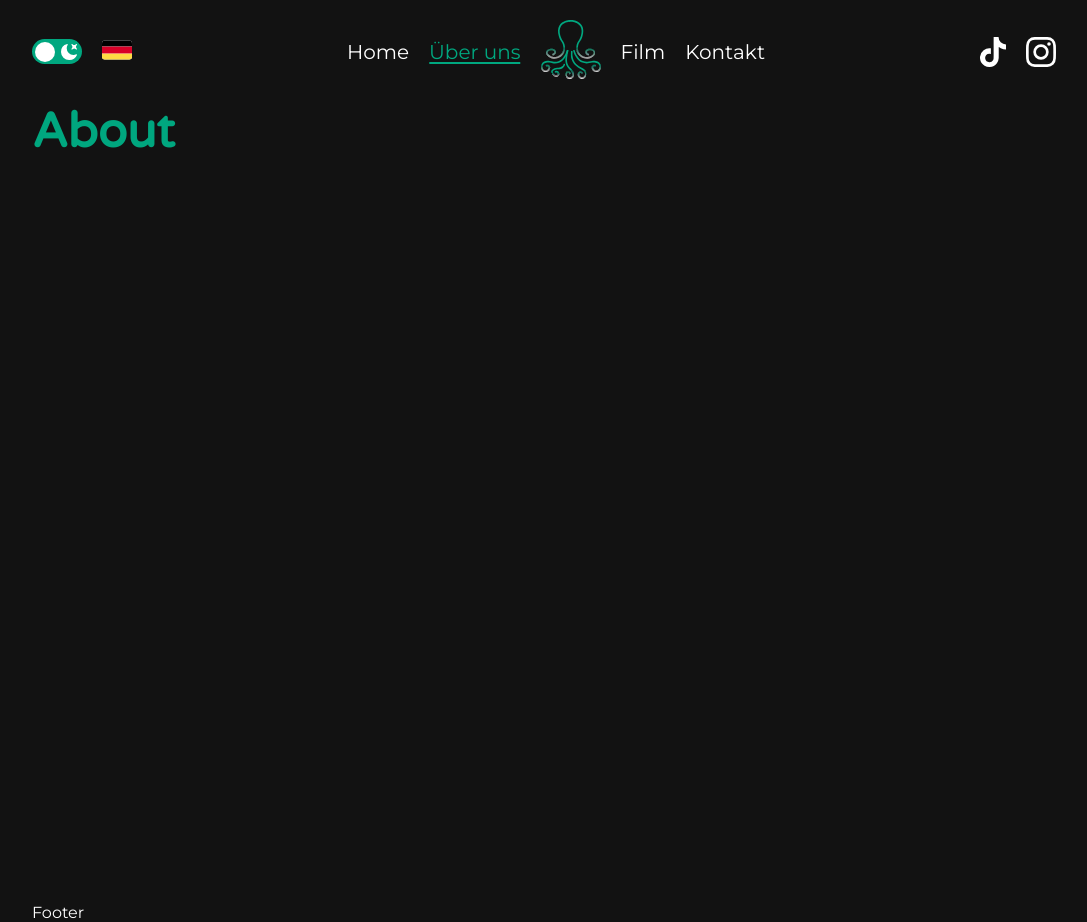
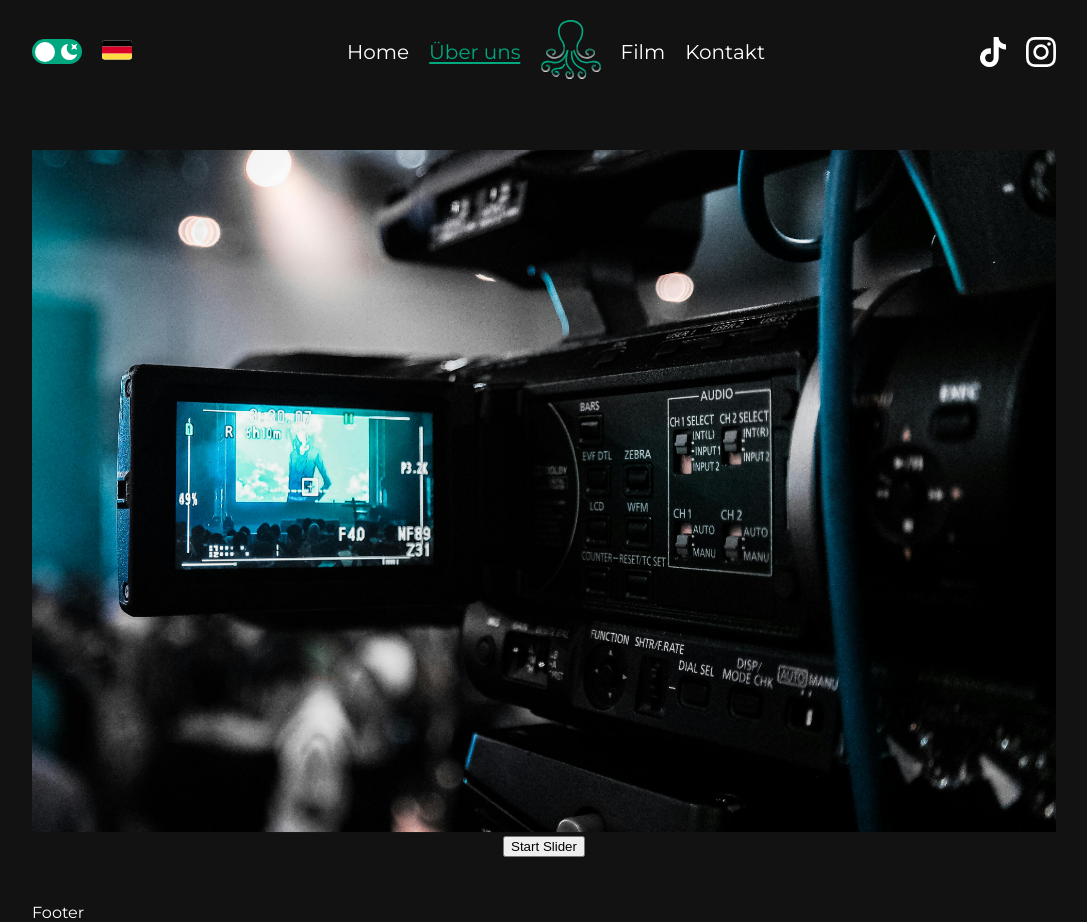
Before and after one commit to sdarby1/OctoClick-Website, a React (Create React App) app: page /about in a window 1280 px wide. Shown: the whole page, without its empty margins (96-1183 px from the left). Built offline with nearby package versions, Linux system fonts and the light colour scheme.

Commit message:
info graphic

```diff
--- a/src/components/ExpandableText.js
+++ b/src/components/ExpandableText.js
@@ -1,23 +1,24 @@
 import React, { useState } from 'react';
 import { motion } from 'framer-motion';
-import { useTranslation } from 'react-i18next'; // Importiere die Hook von react-i18next
+import { useTranslation } from 'react-i18next';
 
-
-const ExpandableText = ({ title, content, initialVisible = false }) => {
-  const { t } = useTranslation(); // Initialisiere die Übersetzungsfunktion
+const ExpandableText = ({ title, content, initialVisible = false, onToggle }) => {
+  const { t } = useTranslation();
   const [isVisible, setIsVisible] = useState(initialVisible);
 
   const toggleVisibility = () => {
-    setIsVisible(!isVisible);
+    const newVisibility = !isVisible;
+    setIsVisible(newVisibility);
+    onToggle(newVisibility); // Inform the parent component about the visibility change
   };
 
   const containerVariants = {
     hidden: {
-      y: '0%', // Startet zentriert
+      y: '0%',
       opacity: 1
     },
     visible: {
-      y: '-10%', // Bewegt sich nur leicht nach oben
+      y: '-10%',
       opacity: 1,
       transition: {
         y: { duration: 0.5 },
@@ -35,7 +36,7 @@ const ExpandableText = ({ title, content, initialVisible = false }) => {
     },
     visible: {
       opacity: 1,
-      maxHeight: '200px', // Angenommene Höhe, anpassen nach Bedarf
+      maxHeight: '200px',
       overflow: 'visible',
       transition: { duration: 0.5 }
     }
--- a/src/components/InfoSection.js
+++ b/src/components/InfoSection.js
@@ -1,9 +1,26 @@
-import React from 'react';
+import React, { useState, useEffect } from 'react';
 import { motion } from 'framer-motion';
 import useScrollAnimation from '../hooks/UseScrollAnimation';
 import ExpandableText from './ExpandableText';
 import { useTranslation } from 'react-i18next';
+import ImageSlider from '../hooks/ImageSlider';
+ // Ensure you import the ImageSlider component
 
+const images1 = [
+  './images/slider/static.jpg',
+  './images/slider/slide1.jpg',
+  './images/slider/slide2.jpg',
+  './images/slider/slide3.jpg',
+  // Weitere Bilder hier hinzufügen
+];
+
+const images2 = [
+  './images/slider/static.jpg',
+  './images/slider/slide1.jpg',
+  './images/slider/slide2.jpg',
+  './images/slider/slide3.jpg',
+  // Weitere Bilder hier hinzufügen
+];
 
 const InfoSection = () => {
   const { t } = useTranslation();
@@ -26,34 +43,37 @@ const InfoSection = () => {
   const [ref3, controls3] = useScrollAnimation();
   const [ref4, controls4] = useScrollAnimation();
 
+  const [isSlider1Visible, setIsSlider1Visible] = useState(false);
+  const [isSlider2Visible, setIsSlider2Visible] = useState(false);
 
   return (
     <div>
       <div className="info-section">
-
         <motion.div
           className="info-image-container"
           initial="hidden"
           animate={controls1}
-          custom="right"
+          custom="left"
           variants={sectionVariants}
           ref={ref1}
-        ></motion.div>
+        >
+          <ImageSlider isVisible={isSlider1Visible} images={images1} direction="left" />
+        </motion.div>
 
         <motion.div
           className="info-text-container"
           initial="hidden"
           animate={controls2}
-          custom="left"
+          custom="right"
           variants={sectionVariants}
           ref={ref2}
         >
           <ExpandableText
-          title={t('info-section.title1')}
-          content={t('info-section.desc1')}
+            title={t('info-section.title1')}
+            content={t('info-section.desc1')}
+            onToggle={setIsSlider1Visible}
           />
         </motion.div>
-
       </div>
 
       <div className="info-section">
@@ -65,11 +85,13 @@ const InfoSection = () => {
           variants={sectionVariants}
           ref={ref3}
         >
-            <ExpandableText
-          title={t('info-section.title2')}
-          content={t('info-section.desc2')}
+          <ExpandableText
+            title={t('info-section.title2')}
+            content={t('info-section.desc2')}
+            onToggle={setIsSlider2Visible}
           />
         </motion.div>
+
         <motion.div
           className="info-image-container"
           initial="hidden"
@@ -77,9 +99,10 @@ const InfoSection = () => {
           custom="left"
           variants={sectionVariants}
           ref={ref4}
-        ></motion.div>
+        >
+          <ImageSlider isVisible={isSlider2Visible} images={images2} direction="right" />
+        </motion.div>
       </div>
-
     </div>
   );
 };
--- /dev/null
+++ b/src/hooks/ImageSlider.js
@@ -0,0 +1,23 @@
+import React, { useState, useEffect } from 'react';
+
+const ImageSlider = ({ isVisible, images, direction = 'left' }) => {
+  const [currentImageIndex, setCurrentImageIndex] = useState(0);
+
+  useEffect(() => {
+    let interval;
+    if (isVisible) {
+      interval = setInterval(() => {
+        setCurrentImageIndex((prevIndex) => (prevIndex + 1) % images.length);
+      }, 2000); // Bildwechsel alle 2 Sekunden
+    }
+    return () => clearInterval(interval);
+  }, [isVisible, images.length]);
+
+  return (
+    <div className={`perspective-container ${isVisible ? 'transformed' : ''} ${direction}`}>
+      <img src={images[currentImageIndex]} alt="3D image" />
+    </div>
+  );
+};
+
+export default ImageSlider;
--- a/src/index.js
+++ b/src/index.js
@@ -10,6 +10,7 @@ import './styles/index.css';
 import './styles/home.css';
 import './styles/typo.css';
 import './styles/contact.css';
+import './styles/about.css';
 
 
 
--- a/src/pages/About.js
+++ b/src/pages/About.js
@@ -1,11 +1,41 @@
-import React from 'react';
+import React, { useState, useEffect } from 'react';
 
-const About = () => {
+const images = [
+  './images/slider/static.jpg',
+  './images/slider/slide1.jpg',
+  './images/slider/slide2.jpg',
+  './images/slider/slide3.jpg',
+  // Weitere Bilder hier hinzufügen
+];
+
+function App() {
+  const [isTransformed, setIsTransformed] = useState(false);
+  const [currentImageIndex, setCurrentImageIndex] = useState(0);
+
+  useEffect(() => {
+    let interval;
+    if (isTransformed) {
+      interval = setInterval(() => {
+        setCurrentImageIndex((prevIndex) => (prevIndex + 1) % images.length);
+      }, 2000); // Bildwechsel alle 2 Sekunden
+    }
+    return () => clearInterval(interval);
+  }, [isTransformed]);
+
+  const handleButtonClick = () => {
+    setIsTransformed(!isTransformed);
+  };
+
   return (
-    <div style={{ height: '100vh' }}>
-      <h2>About</h2>
+    <div className="app-container">
+      <div className={`perspective-container ${isTransformed ? 'transformed' : ''}`}>
+        <img src={images[currentImageIndex]} alt="3D image" />
+      </div>
+      <button onClick={handleButtonClick}>
+        {isTransformed ? 'Stop Slider' : 'Start Slider'}
+      </button>
     </div>
   );
 }
 
-export default About;
+export default App;
--- /dev/null
+++ b/src/styles/about.css
@@ -0,0 +1,71 @@
+.app-container {
+    display: flex;
+    flex-direction: column;
+    align-items: center;
+    justify-content: center;
+    height: 100vh;
+  }
+
+  .perspective-container {
+    perspective: 1000px;
+    width: fit-content;
+    overflow: hidden;
+    transition: transform 0.4s ease-in-out;
+  }
+
+  .perspective-container img {
+    transition: transform 1s ease-in-out, opacity 1s ease-in-out;
+    width: 100%;
+    transform: rotateY(0deg) scale(1);
+    opacity: 1; /* Set initial image opacity to 1 */
+    transform-origin: center center; /* Keep transform-origin consistent */
+  }
+
+  .perspective-container.transformed img {
+    opacity: 1;
+  }
+
+  .perspective-container.left.transformed img {
+    transform: rotateY(20deg) scale(1.05);
+    transform-origin: left center;
+  }
+
+  .perspective-container.right.transformed img {
+    transform: rotateY(-20deg) scale(1.05);
+    transform-origin: right center;
+  }
+
+  .info-section {
+    display: flex;
+    justify-content: space-between;
+    margin: 20px 0;
+  }
+
+  .info-text-container, .info-image-container {
+    flex: 1;
+    margin: 0 10px;
+  }
+
+  /* Responsives Design */
+  @media (max-width: 780px) {
+    .info-section {
+      flex-direction: column;
+      align-items: center;
+      margin: 40px 0;
+    }
+
+    .info-text-container,
+    .info-image-container {
+      margin: 20px 0;
+    }
+
+    .hidden.from-left,
+    .hidden.from-right {
+      transform: translateX(-100%);
+    }
+
+    .visible.from-left,
+    .visible.from-right {
+      transform: translateX(0);
+    }
+  }
--- a/src/styles/home.css
+++ b/src/styles/home.css
@@ -30,11 +30,10 @@
 }
 
 .info-image-container {
-  background-image: url("https://images.pexels.com/photos/3379934/pexels-photo-3379934.jpeg?auto=compress&cs=tinysrgb&w=1260&h=750&dpr=2");
   background-size: cover;
   background-position: center center;
-  min-height: 400px;
 }
+
 
 
 .showmore-btn {
@@ -47,19 +46,3 @@
 }
 
 /* Responsives Design */
-@media (max-width: 780px) {
-  .info-section {
-    grid-template-columns: 1fr;
-    margin: 40px 0px;
-  }
-
-  .hidden.from-left,
-  .hidden.from-right {
-    transform: translateX(-100%);
-  }
-
-  .visible.from-left,
-  .visible.from-right {
-    transform: translateX(0);
-  }
-}
```
